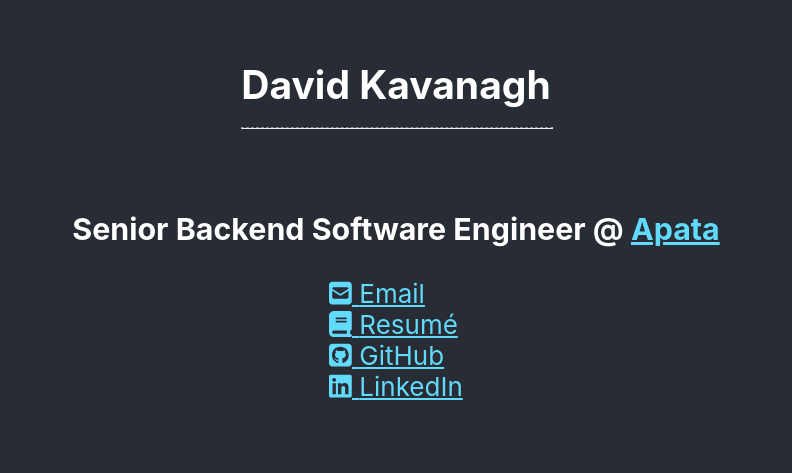
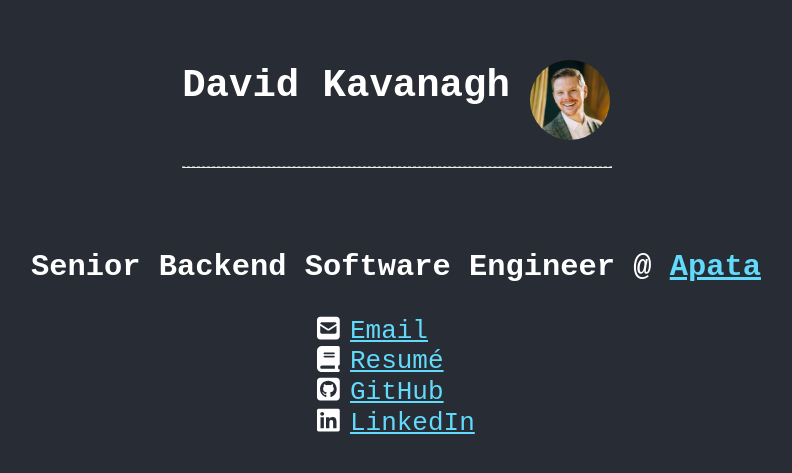
Before and after one commit to dave-kav/dave-kav.github.io, a React (Create React App) app in the folder dave-kav/: page / in a window 1280 px wide. Shown: the part 185-658 px from the top of the page, without its empty margins (244-1036 px from the left). Built offline with nearby package versions, Linux system fonts and the light colour scheme.

Commit message:
profiler

```diff
--- a/dave-kav/src/App.js
+++ b/dave-kav/src/App.js
@@ -2,15 +2,16 @@
 import { faBook, faEnvelopeSquare } from '@fortawesome/free-solid-svg-icons'
 import { faGithubSquare, faLinkedin } from '@fortawesome/free-brands-svg-icons'
 import IconLink from './IconLink'
-
-
 
 function App() {
   return (
     <div className="App">
       <header className="App-header">
         <h2>
-          David Kavanagh
+        <div style={{display: 'flex', flexDirection: 'row', alignItems: 'flex-start'}}>
+          <p>David Kavanagh</p>
+          <img src="./profile.jpeg" alt="Profile" style={{width: '80px', height: '80px', borderRadius: '50%', marginLeft: '20px', marginTop: '35px'}}/>
+          </div>
         <hr style={{borderTop: "1px dashed #8c8b8b", width: "100%"}}/>
 
         </h2>
--- a/dave-kav/src/IconLink.js
+++ b/dave-kav/src/IconLink.js
@@ -2,14 +2,18 @@
 import { FontAwesomeIcon } from '@fortawesome/react-fontawesome';
 
 const IconLink = ({ url, icon, text, className }) => (
+  <span>
+    <FontAwesomeIcon icon={icon}/>
     <a
         className={className}
+        style={{marginLeft: '10px'}}
         href={url}
         target="_blank"
         rel="noopener noreferrer"
       >
-    <FontAwesomeIcon icon={icon}/> {text}
+        {text}
       </a>
+  </span>
 );
 
 export default IconLink;
--- a/dave-kav/src/index.css
+++ b/dave-kav/src/index.css
@@ -1,6 +1,6 @@
 body {
   margin: 0;
-  font-family: -apple-system, BlinkMacSystemFont, 'Segoe UI', 'Roboto', 'Oxygen',
+  font-family: monospace,  -apple-system, BlinkMacSystemFont, 'Segoe UI', 'Roboto', 'Oxygen',
     'Ubuntu', 'Cantarell', 'Fira Sans', 'Droid Sans', 'Helvetica Neue',
     sans-serif;
   -webkit-font-smoothing: antialiased;
@@ -8,6 +8,5 @@
 }
 
 code {
-  font-family: source-code-pro, Menlo, Monaco, Consolas, 'Courier New',
-    monospace;
+  font-family: monospace, source-code-pro, Menlo, Monaco, Consolas, 'Courier New';
 }
```
Also changed, not shown: dave-kav/public/profile.jpeg (added). Lines whose indentation alone changed are shown as unchanged.
